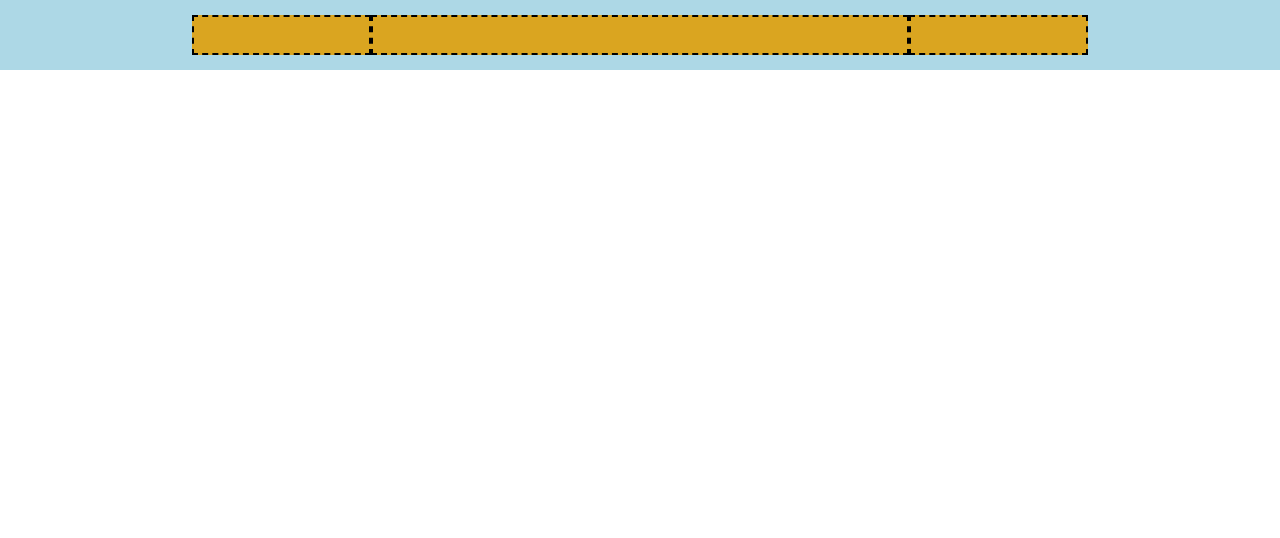
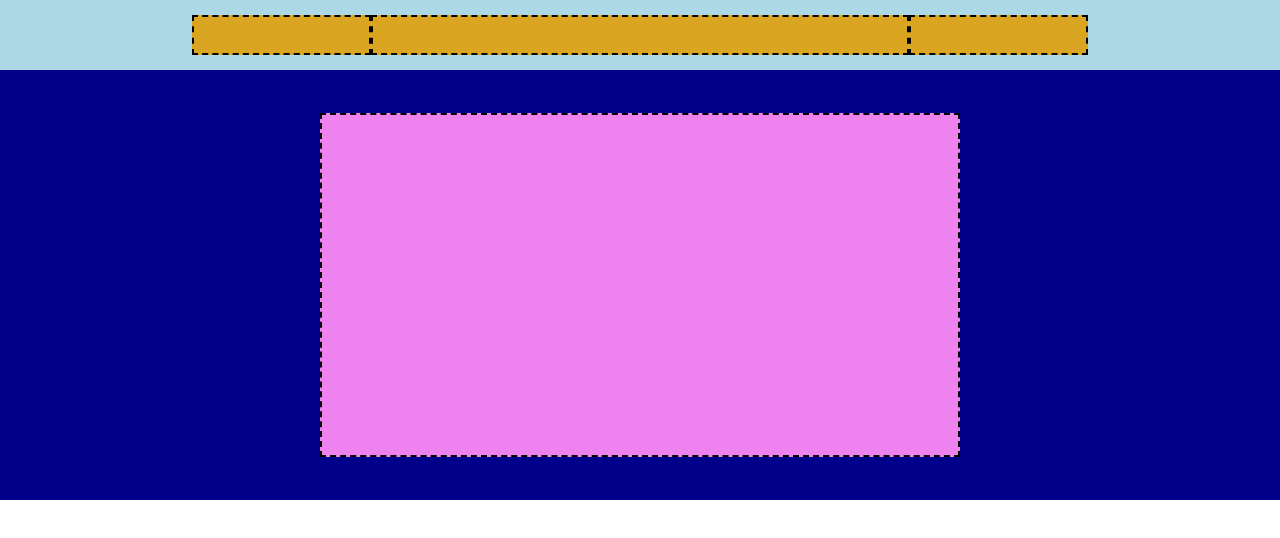
Before and after one commit to Gino804/htmlcss-struttura-discord, a plain HTML site: page index.html in a window 1280 px wide. Drawn offline with Linux system fonts and the light colour scheme.

Commit message:
Added introduction

```diff
--- a/css/style.css
+++ b/css/style.css
@@ -12,8 +12,9 @@
 header
 {
     display:flex;
+    flex-direction:column;
     background-color:#ADD8E6;
-    height:70px;
+    height:500px;
 }
 
 /* Utilities */
@@ -28,14 +29,14 @@ header
     border:2px dashed black;
 }
 
-/* Header */
+/* Navigation bar */
 
 .navigation-container
 {
     display:flex;
     background-color:#DAA520;
     height:40px;
-    margin:auto;
+    margin:15px auto;
 }
 
 .nav-aside
@@ -49,3 +50,22 @@ header
     width:60%;
     height:100%;
 }
+
+/* Introduction */
+
+.introduction-flex
+{
+    display:flex;
+    justify-content:center;
+    align-items:center;
+    width:100%;
+    height:calc(100% - 70px);
+    background-color:#00008B;
+}
+
+.introduction-container
+{
+    background-color:#EE82EE;
+    width:50%;
+    height:80%;
+}
--- a/index.html
+++ b/index.html
@@ -27,6 +27,12 @@
             </div>
         </div>
 
+        <div class="introduction-flex">
+            <div class="introduction-container borders">
+
+            </div>
+        </div>
+
     </header>
 
     <!-- Main content -->
```
